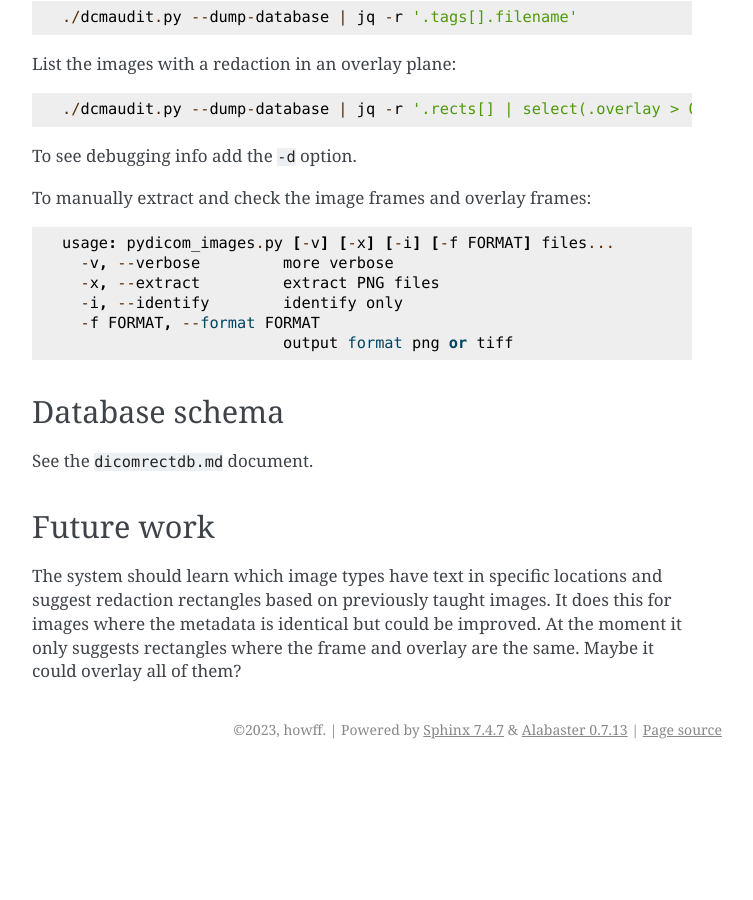
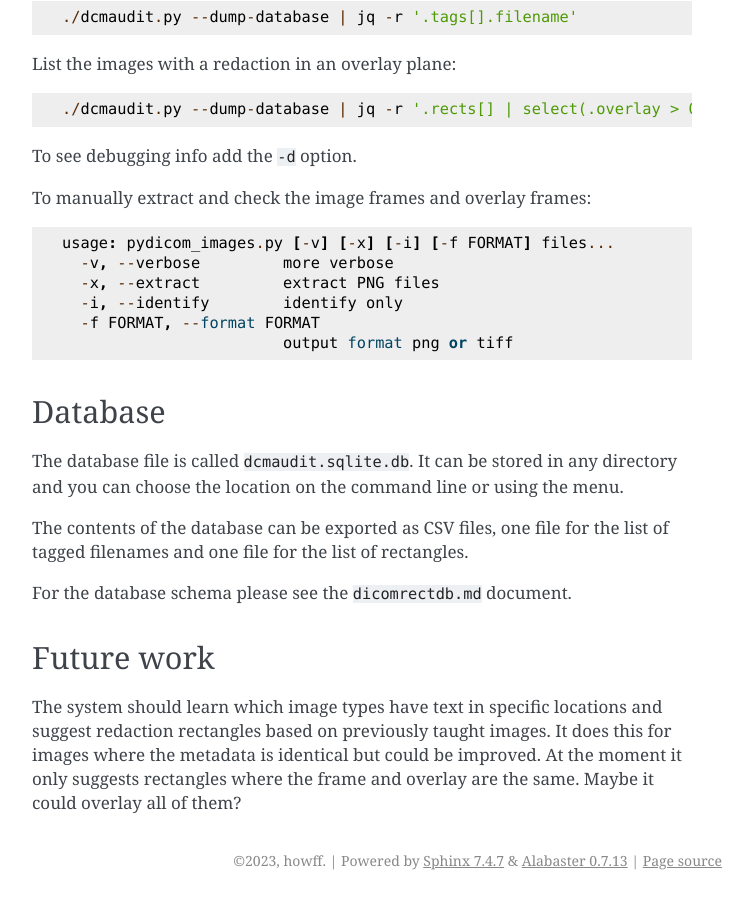
Before and after one commit to SMI/dicompixelanon, a Sphinx documentation site: the page built from doc/dcmaudit.md, in a window 1280 px wide and 900 px high, scrolled down 5380 px. Shown: the whole window, without its empty margins (388-1141 px from the left). Built offline with Sphinx 7.4.7, drawn with Linux system fonts in a browser that asks for light colours; before the commit the page ends 6149 px from its top, so only the background shows below that; some of the changed text lies outside the part shown.

Commit message:
dcmaudit - update doc

````diff
--- a/doc/dcmaudit.md
+++ b/doc/dcmaudit.md
@@ -59,7 +59,7 @@ optional arguments:
 ```
 
 A set of files can also be loaded by starting the program and using the
-`Open` menu to open:
+`File` menu to open:
 * Files - select a set of DICOM files, or a CSV file which contains a list of filenames in the DicomFilePath or filename column
 * Directory - select a directory which contains DICOM files
 * Directory recursive - as above but looks for DICOM files in any subdirectory too
@@ -214,9 +214,15 @@ usage: pydicom_images.py [-v] [-x] [-i] [-f FORMAT] files...
                         output format png or tiff
 ```
 
-## Database schema
+## Database
 
-See the `dicomrectdb.md` document.
+The database file is called `dcmaudit.sqlite.db`. It can be stored in any directory
+and you can choose the location on the command line or using the menu.
+
+The contents of the database can be exported as CSV files, one file for the
+list of tagged filenames and one file for the list of rectangles.
+
+For the database schema please see the `dicomrectdb.md` document.
 
 ## Future work
 
````
Also changed, not shown: 1 other file.
